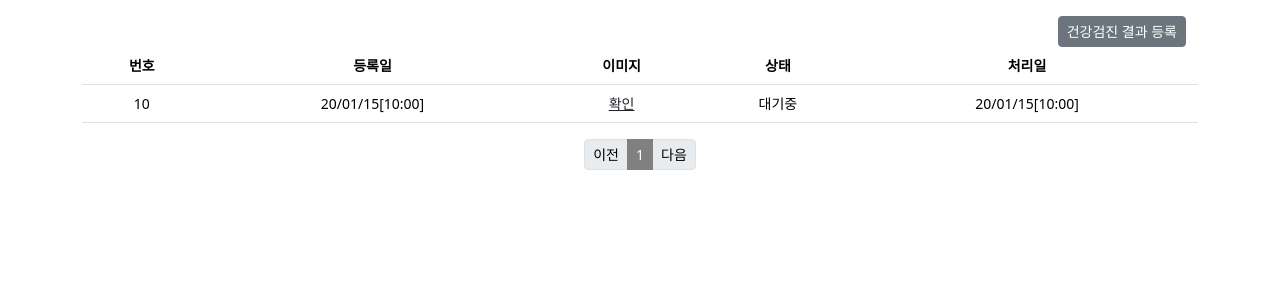
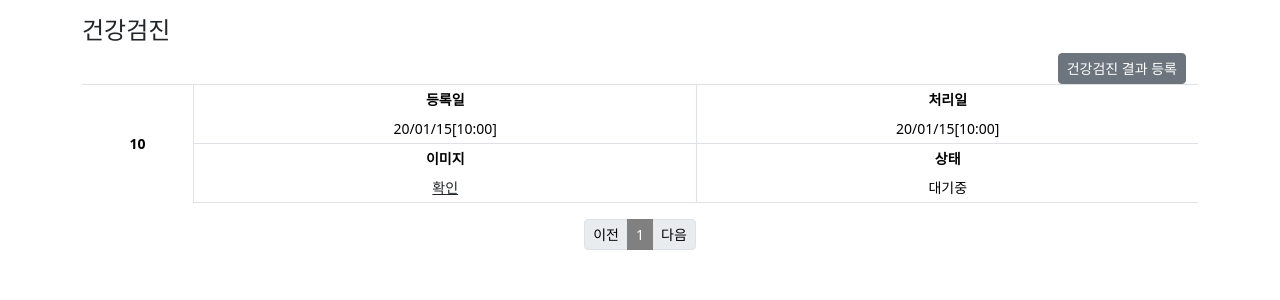
Before and after one commit to scy0416/50Division_app_TF, a Flask app: template public_service_employee_application/templates/user/medical_checkup.html in a window 1280 px wide. Shown: the part 67-367 px from the top of the page. Run offline with Flask 3, Linux system fonts and the light colour scheme; the template is opened without the code that fills it: most values are stand-ins (such as "Sample title", 1, 10 or a date in 2020); some libraries are stand-ins or nearby versions.

Commit message:
디자인 개선

```diff
--- a/public_service_employee_application/__init__.py
+++ b/public_service_employee_application/__init__.py
@@ -2,7 +2,6 @@ from flask import Flask
 from flask_migrate import Migrate
 from flask_sqlalchemy import SQLAlchemy
 from sqlalchemy import MetaData
-
 from flask_wtf.csrf import CSRFProtect
 
 import config
--- a/public_service_employee_application/templates/auth/join.html
+++ b/public_service_employee_application/templates/auth/join.html
@@ -24,7 +24,7 @@
             <label for="birth_date">생년월일</label>
             <input type="date" class="form-control" name="birth_date" id="birth_date" value="{{ form.birth_date.data or '' }}">
         </div>
-        <button class="btn btn-primary">가입 신청</button>
+        <button class="btn btn-secondary btn-sm">가입 신청</button>
     </form>
 </div>
 {% endblock %}
--- a/public_service_employee_application/templates/auth/login.html
+++ b/public_service_employee_application/templates/auth/login.html
@@ -12,8 +12,8 @@
             <label for="password">비밀번호</label>
             <input type="password" class="form-control" name="password" id="password" value="{{ form.password.data or '' }}">
         </div>
-        <button type="submit" class="btn btn-primary">로그인</button>
-        <a href="{{ url_for('auth.join') }}" class="btn btn-primary">가입 신청</a>
+        <button type="submit" class="btn btn-secondary btn-sm">로그인</button>
+        <a href="{{ url_for('auth.join') }}" class="btn btn-secondary btn-sm">가입 신청</a>
     </form>
 </div>
 {% endblock %}
--- a/public_service_employee_application/templates/user/edu.html
+++ b/public_service_employee_application/templates/user/edu.html
@@ -1,6 +1,7 @@
 {% extends 'base.html' %}
 {% block content %}
 <div class="container my-3">
+    <h4>의무교육</h4>
     <table class="table">
         <thead>
         <tr>
--- a/public_service_employee_application/templates/user/grievance_list.html
+++ b/public_service_employee_application/templates/user/grievance_list.html
@@ -7,6 +7,7 @@
     .overflow{white-space: nowrap; overflow: hidden; text-overflow: ellipsis;}
 </style>
 <div class="container my-3">
+    <h4>고충글</h4>
     <div class="row justify-content-end my-3">
         <div class="col-6 input-group input-group-sm">
             <input type="text" class="form-control q" value="{{ q or '' }}">
--- a/public_service_employee_application/templates/user/medical_checkup.html
+++ b/public_service_employee_application/templates/user/medical_checkup.html
@@ -1,26 +1,44 @@
 {% extends 'base.html' %}
 {% block content %}
+<style>
+table th{border-bottom:none}
+
+</style>
 <div class="container my-3">
+    <h4>건강검진</h4>
     <div class="container text-end">
         <a class="btn btn-secondary btn-sm" href="{{ url_for('employee.medical_checkup_request_page') }}">건강검진 결과 등록</a>
     </div>
-    <table class="table">
-        <thead>
-        <tr class="text-center">
-            <th>번호</th>
-            <th>등록일</th>
-            <th>이미지</th>
-            <th>상태</th>
-            <th>처리일</th>
-        </tr>
-        </thead>
-        <tbody>
+    <table class="table table-sm text-center">
         {% if medical_checkup_list.items %}
         {% for medical_checkup in medical_checkup_list.items %}
-        <tr class="text-center">
-            <td>{{ medical_checkup_list.total - ((medical_checkup_list.page-1) * medical_checkup_list.per_page) - loop.index0 }}</td>
-            <td>{{ medical_checkup.request_date|datetime }}</td>
-            <td><a class="link-dark" href="#" data-type="image-view" data-request_id="{{ medical_checkup.id }}">확인</a></td>
+        <tr style="border-top:1px #dee2e6 solid">
+            <th rowspan="4" style="vertical-align:middle;width:10%;border-right:1px #dee2e6 solid">{{
+                medical_checkup_list.total - ((medical_checkup_list.page-1) * medical_checkup_list.per_page) -
+                loop.index0 }}
+            </th>
+            <th style="border-right:1px #dee2e6 solid">등록일</th>
+            <th>처리일</th>
+
+        </tr>
+        <tr>
+            <td style="border-right:1px #dee2e6 solid">{{ medical_checkup.request_date|datetime }}</td>
+            <td>
+                {% if medical_checkup.proc_date %}
+                {{ medical_checkup.proc_date|datetime }}
+                {% else %}
+                ---
+                {% endif %}
+            </td>
+        </tr>
+        <tr>
+            <th style="border-right:1px #dee2e6 solid">이미지</th>
+            <th>상태</th>
+        </tr>
+        <tr>
+            <td style="border-right:1px #dee2e6 solid"><a class="link-dark" href="#" data-type="image-view"
+                                                          data-request_id="{{ medical_checkup.id }}">확인</a>
+            </td>
             <td>
                 {% if medical_checkup.state=='WAITING' %}
                 대기중
@@ -30,13 +48,7 @@
                 거부됨
                 {% endif %}
             </td>
-            <td>
-                {% if medical_checkup.proc_date %}
-                {{ medical_checkup.proc_date|datetime }}
-                {% else %}
-                ---
-                {% endif %}
-            </td>
+
         </tr>
         {% endfor %}
         {% else %}
@@ -44,7 +56,6 @@
             <td colspan="5">요청 목록이 없습니다.</td>
         </tr>
         {% endif %}
-        </tbody>
     </table>
     <!-- 페이징 처리 시작 -->
     <ul class="pagination pagination-sm justify-content-center">
@@ -115,5 +126,7 @@
             });
         });
     });
+
+
 </script>
 {% endblock %}
--- a/public_service_employee_application/templates/user/notice_list.html
+++ b/public_service_employee_application/templates/user/notice_list.html
@@ -7,6 +7,7 @@
     .overflow{white-space: nowrap; overflow: hidden; text-overflow: ellipsis;}
 </style>
 <div class="container my-3">
+    <h4>공지사항</h4>
     <form id="searchForm" method="get">
         <input type="text" id="q" name="q" value="{{ q or '' }}" style="width:80%">
         <input type="hidden" id="page" name="page" value="{{ page or '' }}">
--- a/public_service_employee_application/templates/user/user_detail.html
+++ b/public_service_employee_application/templates/user/user_detail.html
@@ -21,7 +21,9 @@ textarea.autotext{resize:none;display:none}
 
 
 </style>
+
 <div class="container my-4">
+    <h4>인사정보</h4>
     <table class="table">
         <thead style="text-align:center">
         <tr>
--- a/public_service_employee_application/templates/user/welfare_point.html
+++ b/public_service_employee_application/templates/user/welfare_point.html
@@ -1,6 +1,7 @@
 {% extends 'base.html' %}
 {% block content %}
 <div class="container my-3">
+    <h4>복지포인트</h4>
 <div>
     <span class=" fw-bold">분기 선택</span>
     <form method="get">
```
Also changed, not shown: public_service_employee_application/templates/user/pay_stub/pay_stub.html (+4 -3 lines), public_service_employee_application/templates/user/punch_in_out_calendar.html (+4 -4 lines), public_service_employee_application/templates/user/vacation.html (+5 -7 lines), 2 other files.
